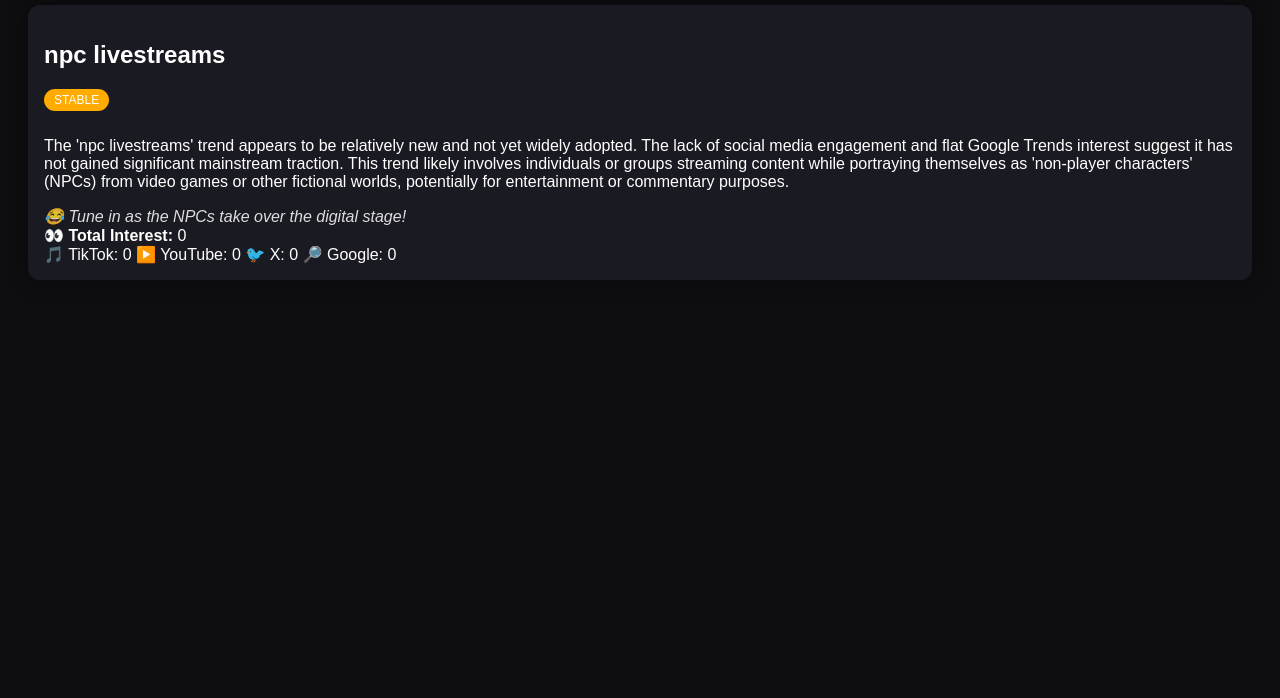
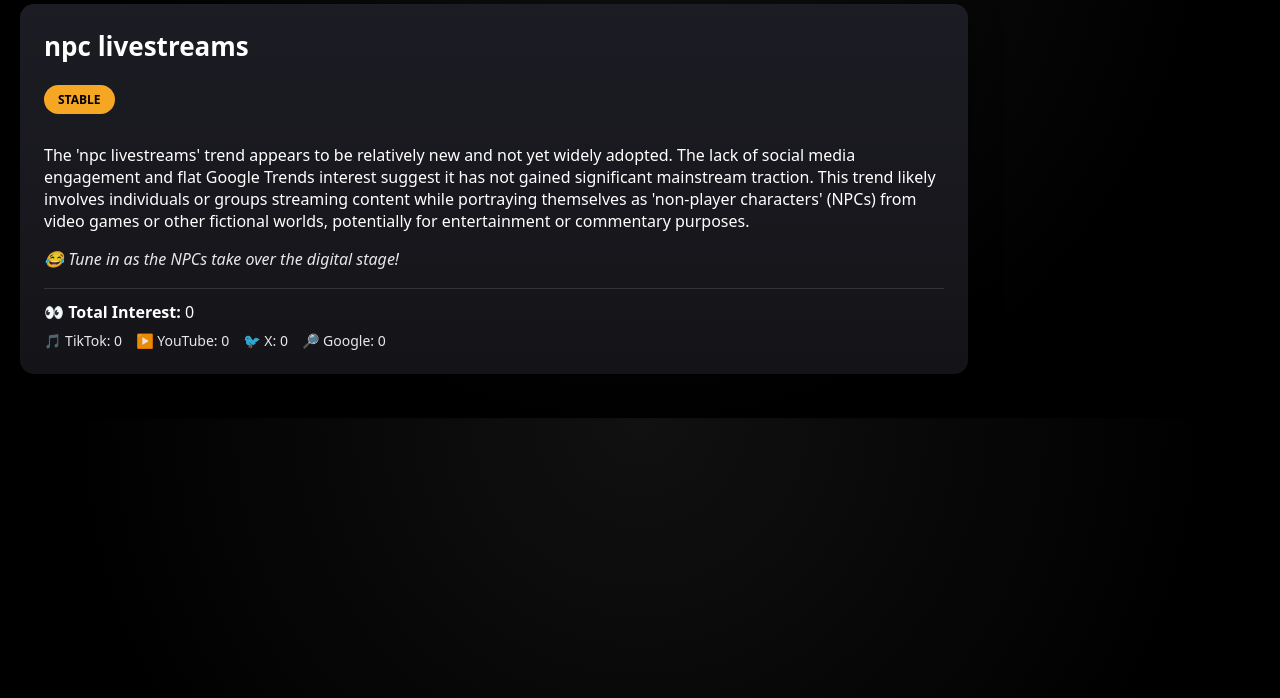
Before and after one commit to chunk97-bot/trend-bot, a plain HTML site: page index.html in a window 1280 px wide. Shown: the part 102-800 px from the top of the page. Drawn offline with Linux system fonts and the light colour scheme.

Commit message:
Update style.css

```diff
--- a/style.css
+++ b/style.css
@@ -1,72 +1,88 @@
 body {
-  font-family: Arial, sans-serif;
-  background: #0e0e11;
+  margin: 0;
+  font-family: system-ui, -apple-system, BlinkMacSystemFont, sans-serif;
+  background: radial-gradient(circle at top, #111 0%, #000 70%);
   color: #fff;
+}
+
+header {
+  padding: 24px;
+  font-size: 28px;
+  font-weight: bold;
+}
+
+#trends {
   padding: 20px;
 }
 
-h1 {
-  margin-bottom: 20px;
+.card {
+  background: linear-gradient(180deg, #1c1c24, #141418);
+  border-radius: 14px;
+  padding: 24px;
+  max-width: 900px;
+  margin-bottom: 24px;
+  box-shadow: 0 10px 30px rgba(0,0,0,0.5);
 }
 
-.card {
-  background: #1a1a22;
-  border-radius: 12px;
-  padding: 16px;
-  margin-bottom: 20px;
-  box-shadow: 0 0 20px rgba(0,0,0,0.4);
+.card h2 {
+  margin-top: 0;
+  font-size: 26px;
 }
 
 .status {
   display: inline-block;
-  padding: 4px 10px;
+  padding: 6px 14px;
   border-radius: 999px;
   font-size: 12px;
-  margin-bottom: 10px;
+  font-weight: bold;
+  margin-bottom: 14px;
 }
 
-.status.accelerating { background: #00c853; }
-.status.stable { background: #ffab00; }
-.status.fading { background: #d50000; }
-
-.meme {
-  font-style: italic;
-  opacity: 0.85;
-  margin-top: 10px;
+.status.stable {
+  background: #f5a623;
+  color: #000;
 }
 
-.token {
-  margin-top: 12px;
-  padding: 10px;
-  background: #111;
-  border-radius: 8px;
-  border: 1px solid #333;
-}
-.google-trends {
-  margin-top: 12px;
-  font-size: 14px;
-  opacity: 0.9;
-}
-
-.gt-badge {
-  margin-left: 8px;
-  padding: 3px 8px;
-  border-radius: 999px;
-  font-size: 11px;
-  font-weight: bold;
-}
-
-.gt-rising {
+.status.accelerating {
   background: #00e676;
   color: #000;
 }
 
-.gt-falling {
+.status.declining {
   background: #ff5252;
-  color: #000;
+  color: #fff;
 }
 
-.gt-flat {
-  background: #9e9e9e;
-  color: #000;
+.meme {
+  margin-top: 14px;
+  font-style: italic;
+  opacity: 0.9;
 }
+
+.counters {
+  margin-top: 18px;
+  padding-top: 12px;
+  border-top: 1px solid #333;
+  font-size: 14px;
+}
+
+.counters .total {
+  font-size: 16px;
+  margin-bottom: 8px;
+}
+
+.counter-row {
+  display: flex;
+  flex-wrap: wrap;
+  gap: 14px;
+  opacity: 0.9;
+}
+
+.token {
+  margin-top: 18px;
+  padding: 14px;
+  background: #0f172a;
+  border-radius: 10px;
+  border: 1px solid #1e293b;
+  font-size: 14px;
+}
```
